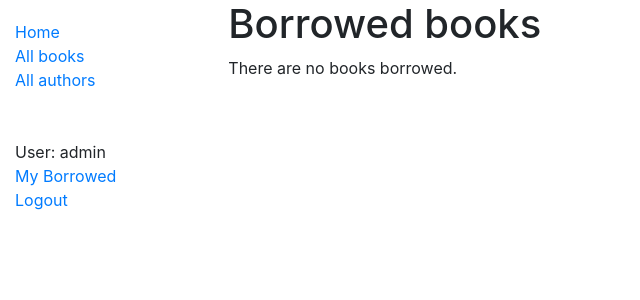
After one commit to dalgetty/scoop, a Django app: page /catalog/mybooks/ in a window 1280 px wide. The commit adds this page. Shown: the top 300 px of the page, without its empty margins (0-640 px from the left). Run offline with Django 3.2, Linux system fonts and the light colour scheme; a user stored in the database is signed in; data comes from the database, SQL or seed files in the repository; both versions use the stored data as it was after the commit; some libraries are stand-ins or nearby versions.

Commit message:
borrowing added (or adding borrowed)

```diff
--- a/catalog/models.py
+++ b/catalog/models.py
@@ -93,6 +93,7 @@ class BookInstance(models.Model):
 
     class Meta:
         ordering = ['due_back']
+        permissions = (("can_mark_returned", "Set book as returned"),)
 
     def __str__(self):
         """String for representing the Model object."""
--- a/catalog/templates/base_generic.html
+++ b/catalog/templates/base_generic.html
@@ -20,6 +20,7 @@
 	  <li><a href="{% url 'authors' %}">All authors</a></li><br><br>
    {% if user.is_authenticated %}
      <li>User: {{ user.get_username }}</li>
+     <li><a href="{% url 'my-borrowed' %}">My Borrowed</a></li>
      <li><a href="{% url 'logout'%}?next={{request.path}}">Logout</a></li>
    {% else %}
      <li><a href="{% url 'login'%}?next={{request.path}}">Login</a></li>
--- /dev/null
+++ b/catalog/templates/catalog/bookinstance_list_borrowed_user.html
@@ -0,0 +1,19 @@
+{% extends "base_generic.html" %}
+
+{% block content %}
+    <h1>Borrowed books</h1>
+
+    {% if bookinstance_list %}
+    <ul>
+
+      {% for bookinst in bookinstance_list %}
+      <li class="{% if bookinst.is_overdue %}text-danger{% endif %}">
+        <a href="{% url 'book-detail' bookinst.book.pk %}">{{bookinst.book.title}}</a> ({{ bookinst.due_back }})
+      </li>
+      {% endfor %}
+    </ul>
+
+    {% else %}
+      <p>There are no books borrowed.</p>
+    {% endif %}
+{% endblock %}
--- a/catalog/urls.py
+++ b/catalog/urls.py
@@ -7,4 +7,5 @@ urlpatterns = [
     path('book/<int:pk>', views.BookDetailView.as_view(), name='book-detail'),
     path('authors/', views.AuthorListView.as_view(), name='authors'),
     path('author/<int:pk>', views.AuthorDetailView.as_view(), name='author-detail'),
+    path('mybooks/', views.LoanedBooksByUserListView.as_view(), name='my-borrowed'),
 ]
--- a/catalog/views.py
+++ b/catalog/views.py
@@ -50,3 +50,13 @@ class AuthorListView(generic.ListView):
 
 class AuthorDetailView(generic.DetailView):
     model = Author
+
+from django.contrib.auth.mixins import LoginRequiredMixin
+class LoanedBooksByUserListView(LoginRequiredMixin,generic.ListView):
+    """Generic class-based view listing books on loan to current user."""
+    model = BookInstance
+    template_name ='catalog/bookinstance_list_borrowed_user.html'
+    paginate_by = 10
+
+    def get_queryset(self):
+        return BookInstance.objects.filter(borrower=self.request.user).filter(status__exact='o').order_by('due_back')
```
Also changed, not shown: catalog/migrations/0005_auto_20200324_1523.py (added), db.sqlite3.
